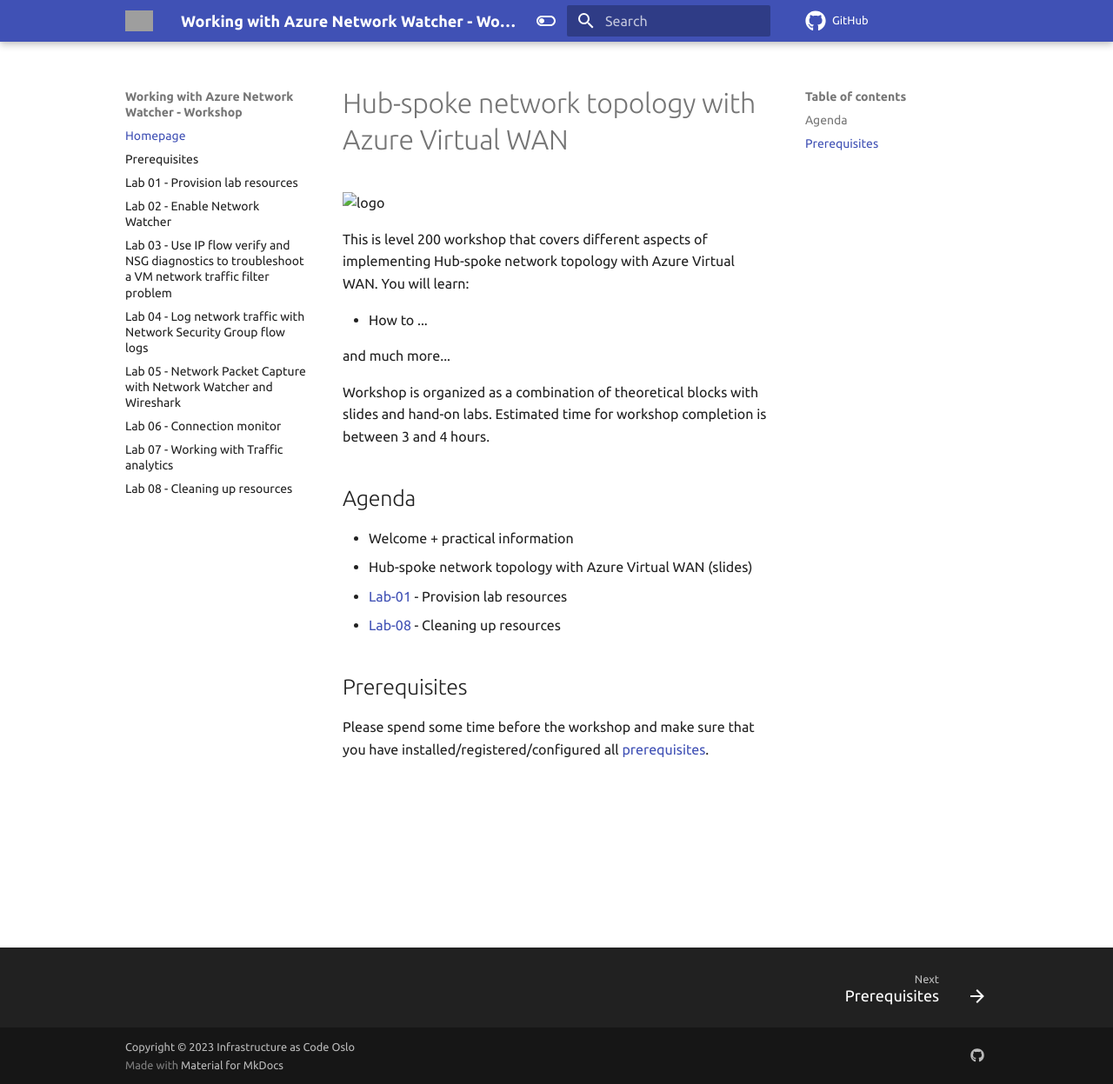
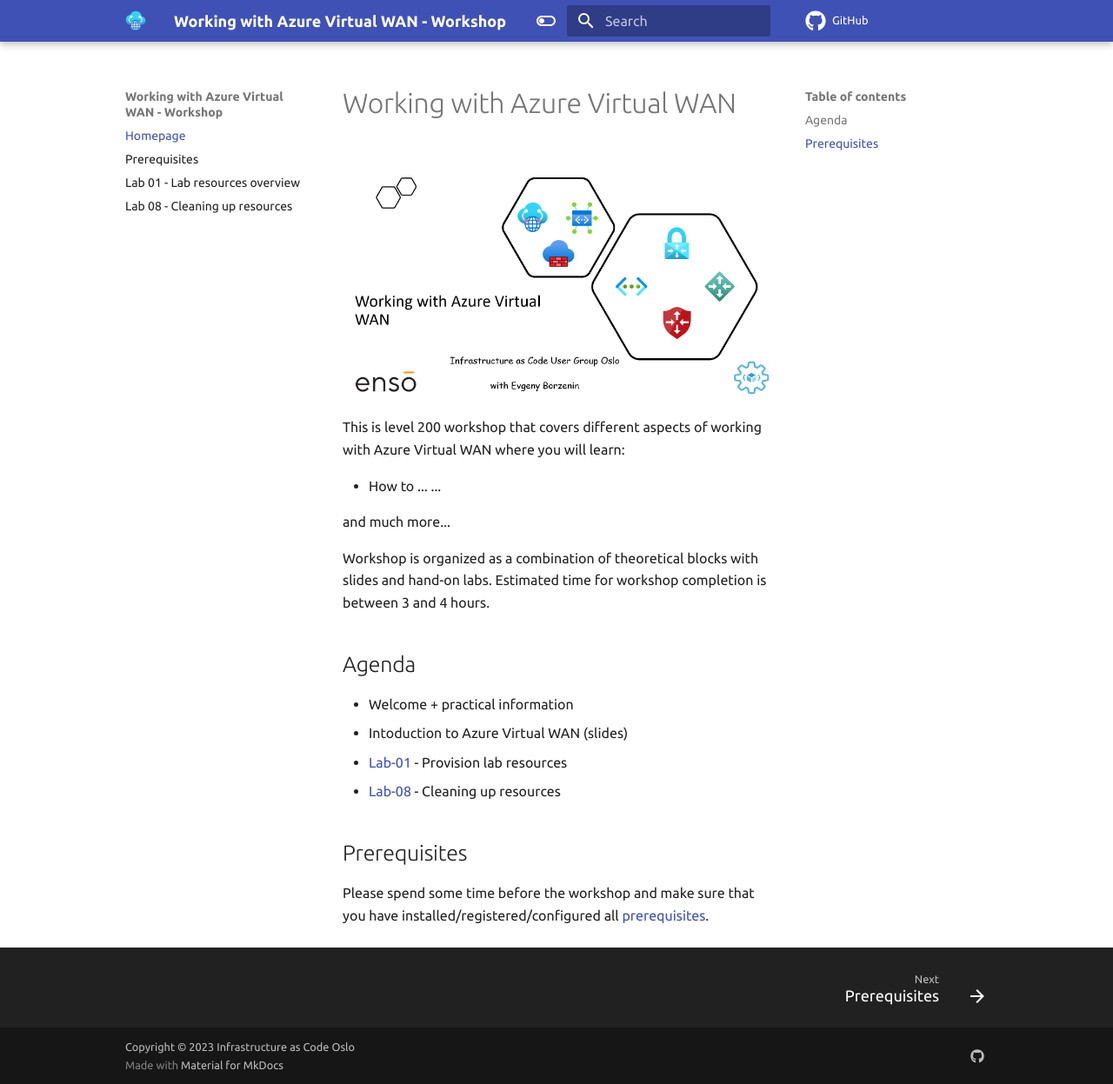
Before and after one commit to Infrastructure-AsCode/hub-spoke-vwan, an MkDocs documentation site: the page built from docs/index.md, in a window 1280 px wide and 1247 px high. Shown: the whole window at 87% size. Built offline with MkDocs 1.6.1 and Material for MkDocs 9.7.7, drawn with Linux system fonts in a browser that asks for light colours; comment, search, counter and statistics services are not loaded; grey boxes are pictures that could not be loaded.

Commit message:
IaC WIP
Workshop site materials

```diff
--- a/docs/index.md
+++ b/docs/index.md
@@ -1,10 +1,10 @@
-# Hub-spoke network topology with Azure Virtual WAN
+# Working with Azure Virtual WAN
 
 ![logo](assets/images/logo.png)
 
-This is level 200 workshop that covers different aspects of implementing Hub-spoke network topology with Azure Virtual WAN. You will learn:
+This is level 200 workshop that covers different aspects of working with Azure Virtual WAN where you will learn:
 
-- How to
+- How to ...
 ...
 
 and much more...
@@ -14,7 +14,7 @@
 ## Agenda
 
 - Welcome + practical information
-- Hub-spoke network topology with Azure Virtual WAN (slides)
+- Intoduction to Azure Virtual WAN (slides)
 - [Lab-01](labs/lab-01/index.md) - Provision lab resources
 - [Lab-08](labs/lab-08/index.md) - Cleaning up resources
 
--- a/mkdocs.yml
+++ b/mkdocs.yml
@@ -1,17 +1,11 @@
-site_name: Working with Azure Network Watcher - Workshop
-site_description: Working with Azure Network Watcher - Workshop
+site_name: Working with Azure Virtual WAN - Workshop
+site_description: Working with Azure Virtual WAN - Workshop
 site_author: Infrastructure as Code Oslo
 
 nav:
   - Homepage: index.md
   - Prerequisites: prerequisites.md
-  - Lab 01 - Provision lab resources: labs/lab-01/index.md
-  - Lab 02 - Enable Network Watcher: labs/lab-02/index.md
-  - Lab 03 - Use IP flow verify and NSG diagnostics to troubleshoot a VM network traffic filter problem: labs/lab-03/index.md
-  - Lab 04 - Log network traffic with Network Security Group flow logs: labs/lab-04/index.md
-  - Lab 05 - Network Packet Capture with Network Watcher and Wireshark: labs/lab-05/index.md
-  - Lab 06 - Connection monitor: labs/lab-06/index.md
-  - Lab 07 - Working with Traffic analytics: labs/lab-07/index.md
+  - Lab 01 - Lab resources overview: labs/lab-01/index.md
   - Lab 08 - Cleaning up resources: labs/lab-08/index.md
 theme:
   name: material
@@ -40,8 +34,8 @@
     - content.tabs.link
   icon:
     repo: fontawesome/brands/github
-  logo: assets/images/10066-icon-service-Network-Watcher.svg
-  favicon: assets/images/10066-icon-service-Network-Watcher.svg
+  logo: assets/images/10353-icon-service-Virtual-WANs.svg
+  favicon: assets/images/10353-icon-service-Virtual-WANs.svg
 
 markdown_extensions:
   - pymdownx.emoji:
@@ -81,7 +75,7 @@
 extra:
   social:
     - icon: fontawesome/brands/github
-      link: https://github.com/Infrastructure-AsCode/azure-network-watcher
+      link: https://github.com/Infrastructure-AsCode/hub-spoke-vwan
   consent:
     title: Cookie consent
     description: >-
@@ -93,4 +87,4 @@
 extra_css:
   - assets/stylesheets/extra.css
 
-repo_url: https://github.com/Infrastructure-AsCode/azure-network-watcher
+repo_url: https://github.com/Infrastructure-AsCode/hub-spoke-vwan
```
Also changed, not shown: docs/assets/images/10353-icon-service-Virtual-WANs.svg (added), docs/assets/images/logo.png (added), 6 other files.
